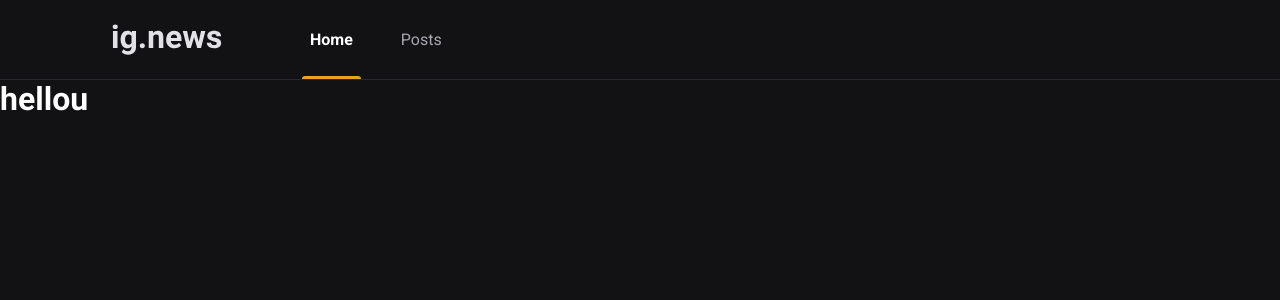
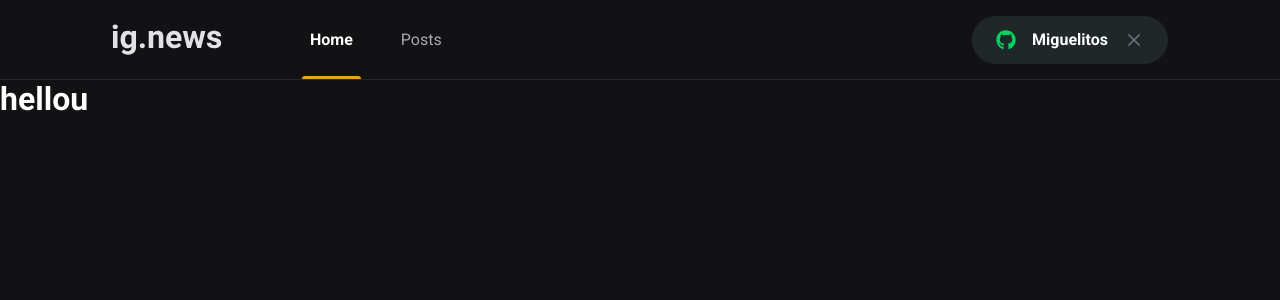
Before and after one commit to miguelriosoliveira/ignews, a Next.js app: page / in a window 1280 px wide. Shown: the top 300 px of the page. Built offline with nearby package versions, Linux system fonts and the light colour scheme.

Commit message:
SignInButton component

```diff
--- a/package.json
+++ b/package.json
@@ -11,6 +11,7 @@
     "next": "10.1.3",
     "react": "17.0.2",
     "react-dom": "17.0.2",
+    "react-icons": "^4.2.0",
     "sass": "^1.32.8"
   },
   "devDependencies": {
--- a/src/components/Header/index.tsx
+++ b/src/components/Header/index.tsx
@@ -1,3 +1,5 @@
+import { SignInButton } from '../SignInButton';
+
 import styles from './styles.module.scss';
 
 export function Header() {
@@ -5,12 +7,15 @@ export function Header() {
 		<header className={styles.headerContainer}>
 			<div className={styles.headerContent}>
 				<img src="/images/logo.svg" alt="ig.news" />
+
 				<nav>
 					<a href="/" className={styles.active}>
 						Home
 					</a>
 					<a href="/posts">Posts</a>
 				</nav>
+
+				<SignInButton />
 			</div>
 		</header>
 	);
--- a/src/components/Header/styles.module.scss
+++ b/src/components/Header/styles.module.scss
@@ -50,4 +50,8 @@
 			}
 		}
 	}
+
+	button {
+		margin-left: auto;
+	}
 }
--- /dev/null
+++ b/src/components/SignInButton/index.tsx
@@ -0,0 +1,26 @@
+import { useState } from 'react';
+import { FaGithub } from 'react-icons/fa';
+import { FiX } from 'react-icons/fi';
+
+import styles from './styles.module.scss';
+
+export function SignInButton() {
+	const [isLoggedIn, setIsLoggedIn] = useState(true);
+
+	if (isLoggedIn) {
+		return (
+			<button type="button" className={styles.signInButton}>
+				<FaGithub color="#04d361" />
+				Miguelitos
+				<FiX color="#737380" className={styles.closeIcon} />
+			</button>
+		);
+	}
+
+	return (
+		<button type="button" className={styles.signInButton}>
+			<FaGithub color="#eba417" />
+			Sign in with GitHub
+		</button>
+	);
+}
--- /dev/null
+++ b/src/components/SignInButton/styles.module.scss
@@ -0,0 +1,25 @@
+.signInButton {
+	height: 3rem;
+	border-radius: 3rem;
+	background: var(--grey-850);
+	border: 0;
+	padding: 0 1.5rem;
+
+	display: grid;
+	grid-auto-flow: column;
+	gap: 1rem;
+	align-items: center;
+
+	color: var(--white);
+	font-weight: bold;
+
+	transition: filter 0.2s;
+	&:hover {
+		filter: brightness(0.8);
+	}
+
+	svg {
+		width: 20px;
+		height: 20px;
+	}
+}
--- a/src/styles/global.scss
+++ b/src/styles/global.scss
@@ -19,6 +19,7 @@ html {
 	--grey-100: #e1e1e6;
 	--grey-300: #a8a8b3;
 	--grey-800: #29292e;
+	--grey-850: #1f2729;
 	--grey-900: #121214;
 
 	--cyan-500: #61dafb;
```
Also changed, not shown: 1 other file (tests, documents, lock files or other folders).
